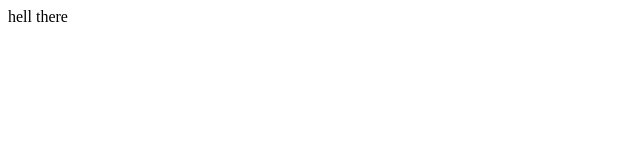
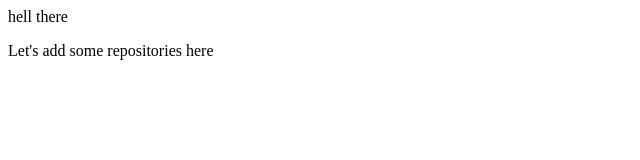
Before and after one commit to Ashishg8code/main, a plain HTML site: page index.html in a window 1280 px wide. Shown: the whole page, without its empty margins (0-640 px from the left). Drawn offline with Linux system fonts and the light colour scheme.

Commit message:
Update index.html

```diff
--- a/index.html
+++ b/index.html
@@ -4,5 +4,6 @@
 </head>
 <body>
 <p> hell there</p>
+  <p> Let's add some repositories here </p>
 </body>
 </html>
```
